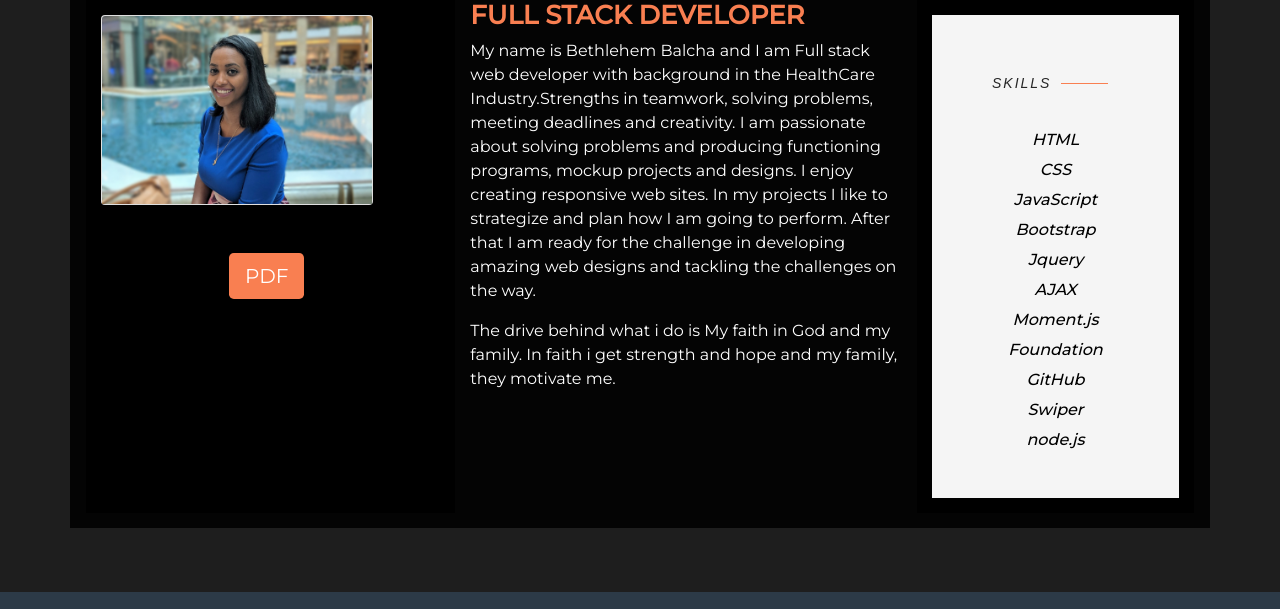
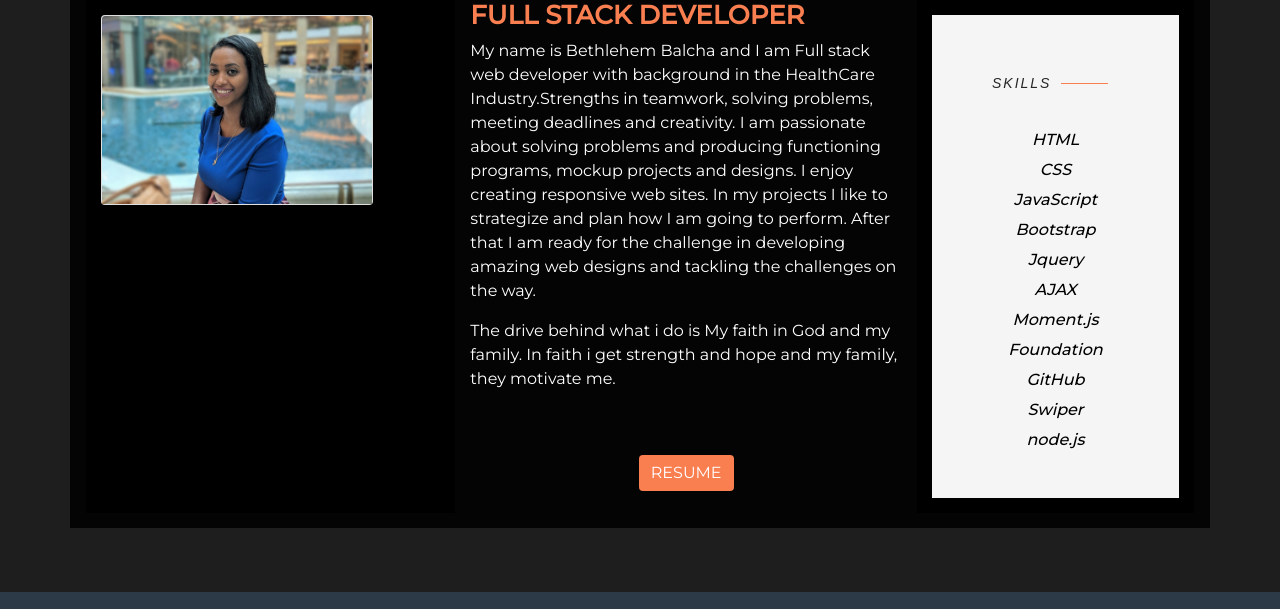
Before and after one commit to bettycode/Portfolio, a plain HTML site: page index.html in a window 1280 px wide. Shown: the part 610-1219 px from the top of the page. Drawn offline with nearby package versions, Linux system fonts and the light colour scheme.

Commit message:
modified resume and html files

```diff
--- a/index.html
+++ b/index.html
@@ -93,13 +93,6 @@
 
                         </div>
 
-                        <div class="col-md-4 container text-white" >
-
-                             <a href=" https://docs.google.com/document/d/1d48TprsmwJEzX7tRx4rmmE6L8sDYHEfzv5OvlI0JV4Y/edit?usp=sharing" class="btn btn-primary btn-lg active" style="background: #F97F51; border: #83513f; margin-top: 3rem;
-                            " target="_blank" role="button" aria-pressed="true">PDF</a>
-
-                        </div>
-
 
 
                     </div>
@@ -114,7 +107,10 @@
                                 and tackling the challenges on the way.
                             </P>
                             <p>The drive behind what i do is My faith in God and my family. In faith i get strength and hope and my family, they motivate me.</p>
-
+                            <p style="text-align: center;">
+                                <a href="./Resume.pdf" class="btn btn-primary btn-md active" style="background: #F97F51; border: #83513f; margin-top: 3rem;
+                               " target="_blank" role="button" aria-pressed="true">RESUME</a>
+                          </p>
                     </div>
                     <div class=" about col-lg-3 text-white">
                         <div class="container skill" style="list-style: none; background: whitesmoke; font-style: italic; font-weight: 500;">
```
Also changed, not shown: Contact.html (+2 -2 lines), 1 other file.
